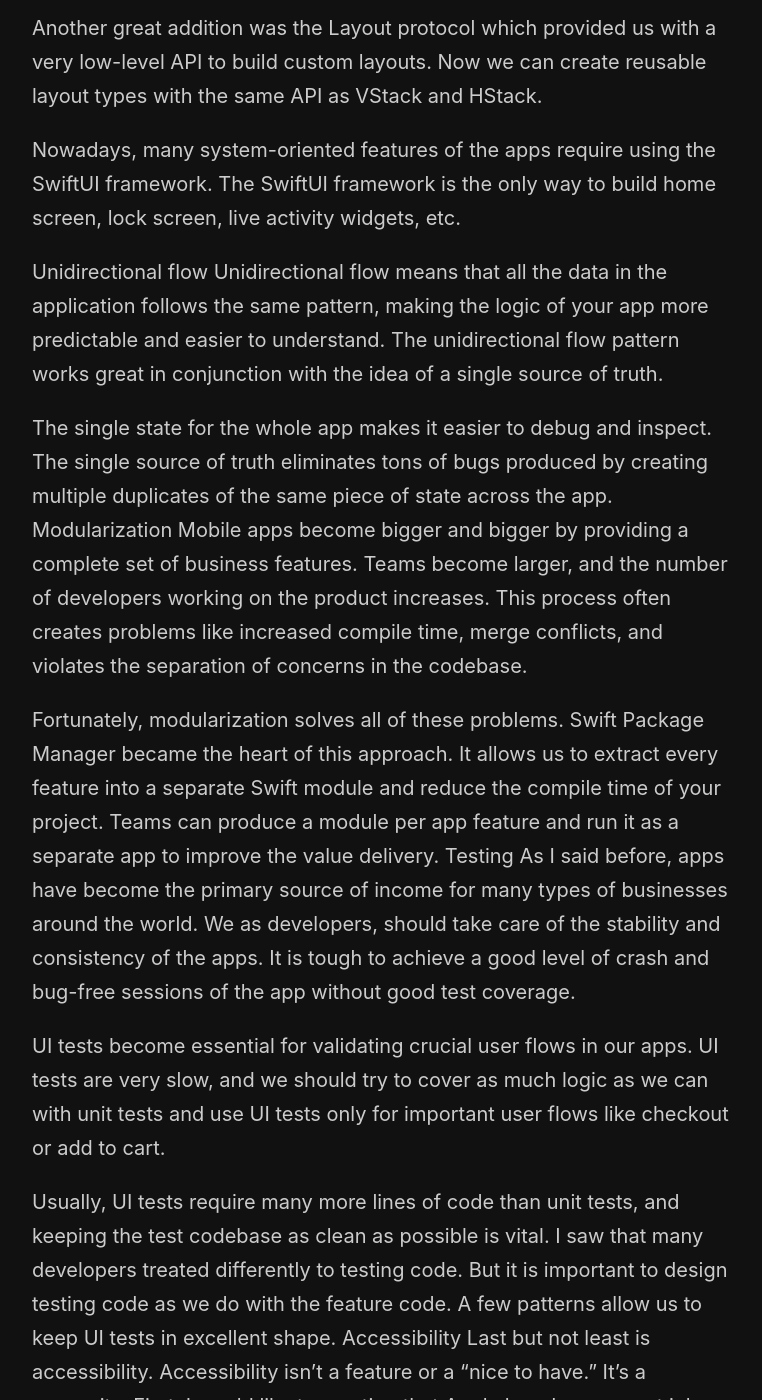
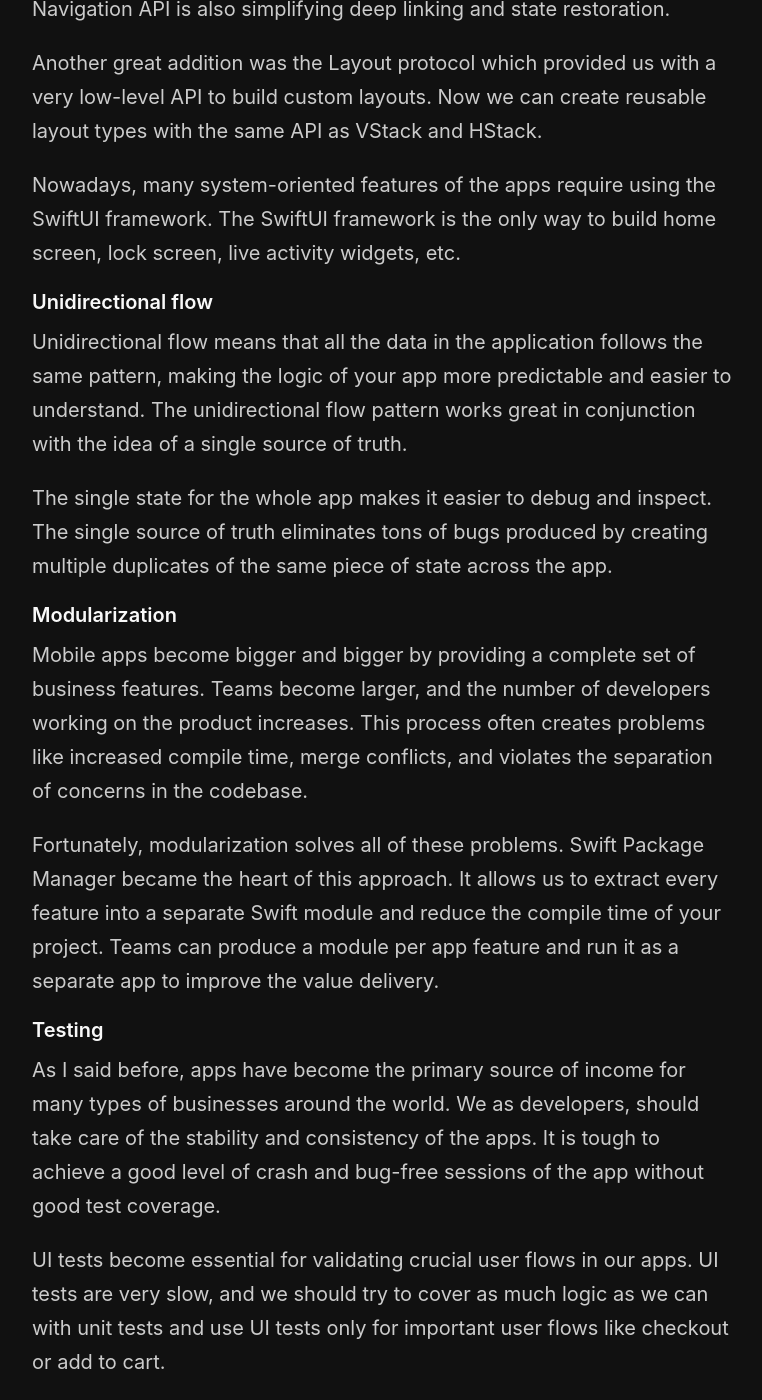
Before and after one commit to mecid/mecid.github.io, a Jekyll site: the page built from _posts/2022-12-27-ios-development-trends-in-review.md, in a window 1280 px wide and 1400 px high, scrolled down 665 px. Shown: the whole window, without its empty margins (258-1020 px from the left). Built offline with Jekyll 4.4.1, drawn with Linux system fonts in a browser that asks for light colours; some of the changed text lies outside the part shown.

Commit message:
ios dev trends post formatted

```diff
--- a/_posts/2022-12-27-ios-development-trends-in-review.md
+++ b/_posts/2022-12-27-ios-development-trends-in-review.md
@@ -5,7 +5,7 @@
 
 2022 has come to an end, and it is a perfect time for retrospective analysis. Today I want to review trends in iOS development over the past year that I notice while building my own apps or consulting others.
 
-SwiftUI
+#### SwiftUI
 SwiftUI has a lot of criticism about its functionality compared to more mature UIKit. During the last few years, Apple invested a lot of time into the SwiftUI framework and improved it in a few ways. SwiftUI became a robust framework allowing you to build great apps declaratively.
 
 This year we finally got the new data-driven Navigation API allowing us to move the user through the app using a value-oriented approach. The new Navigation API is also simplifying deep linking and state restoration.
@@ -14,21 +14,24 @@
 
 Nowadays, many system-oriented features of the apps require using the SwiftUI framework. The SwiftUI framework is the only way to build home screen, lock screen, live activity widgets, etc.
 
-Unidirectional flow
+#### Unidirectional flow
 Unidirectional flow means that all the data in the application follows the same pattern, making the logic of your app more predictable and easier to understand. The unidirectional flow pattern works great in conjunction with the idea of a single source of truth.
 
 The single state for the whole app makes it easier to debug and inspect. The single source of truth eliminates tons of bugs produced by creating multiple duplicates of the same piece of state across the app.
-Modularization
+
+#### Modularization
 Mobile apps become bigger and bigger by providing a complete set of business features. Teams become larger, and the number of developers working on the product increases. This process often creates problems like increased compile time, merge conflicts, and violates the separation of concerns in the codebase.
 
 Fortunately, modularization solves all of these problems. Swift Package Manager became the heart of this approach. It allows us to extract every feature into a separate Swift module and reduce the compile time of your project. Teams can produce a module per app feature and run it as a separate app to improve the value delivery.
-Testing
+
+#### Testing
 As I said before, apps have become the primary source of income for many types of businesses around the world. We as developers, should take care of the stability and consistency of the apps. It is tough to achieve a good level of crash and bug-free sessions of the app without good test coverage.
 
 UI tests become essential for validating crucial user flows in our apps. UI tests are very slow, and we should try to cover as much logic as we can with unit tests and use UI tests only for important user flows like checkout or add to cart.
 
 Usually, UI tests require many more lines of code than unit tests, and keeping the test codebase as clean as possible is vital. I saw that many developers treated differently to testing code. But it is important to design testing code as we do with the feature code. A few patterns allow us to keep UI tests in excellent shape.
-Accessibility
+
+#### Accessibility
 Last but not least is accessibility. Accessibility isn't a feature or a "nice to have." It's a necessity. First, I would like to mention that Apple has done a great job with the Accessibility framework. Most of the things are handled by the system without our action.
 
 Usually, your app is accessible by default. You only need to test your app with Voice Over and try to improve the user experience by grouping or hiding particular elements on the screen. You can also provide some shortcuts for the actions in your app for accessible users.
```
